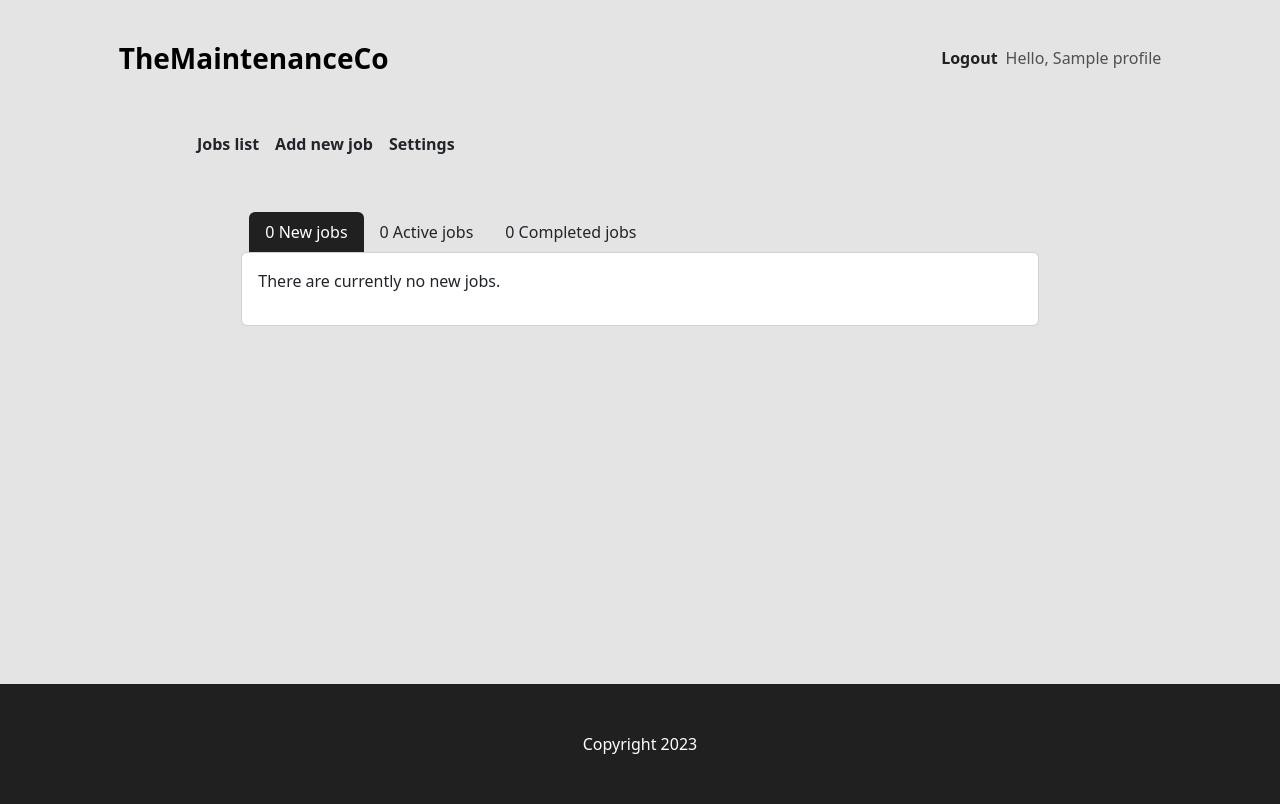
After one commit to andrebraga7/the-maintenance-co, a Django app: page /client/jobs-list in a window 1280 px wide. The commit adds this page. Run offline with Django 3.2, Linux system fonts and the light colour scheme; a user stored in the database is signed in; tables that the repository leaves empty hold one stand-in row (values such as "Sample post"); data that the repository does not hold is empty; some libraries are stand-ins or nearby versions.

Commit message:
Create the ClientJobsList view

```diff
--- a/client_dashboard/models.py
+++ b/client_dashboard/models.py
@@ -22,7 +22,7 @@ class Job(models.Model):
     title = models.CharField(max_length=50, blank=True)
     category = models.ForeignKey(Category, on_delete=models.CASCADE)
     equipment = models.ForeignKey(Equipment, on_delete=models.CASCADE)
-    client = models.ForeignKey(User, on_delete=models.CASCADE)
+    user = models.ForeignKey(User, on_delete=models.CASCADE)
     description = models.TextField(max_length=200)
     assignment = models.CharField(max_length=20, default='unassigned')
     created_on = models.DateTimeField(auto_now_add=True)
--- /dev/null
+++ b/client_dashboard/urls.py
@@ -0,0 +1,9 @@
+from django.urls import path
+from . import views
+
+
+urlpatterns = [
+    path(
+        'client/jobs-list',
+        views.ClientJobsList.as_view(), name='client_jobs_list'),
+]
--- a/client_dashboard/views.py
+++ b/client_dashboard/views.py
@@ -1,3 +1,21 @@
-from django.shortcuts import render
+from django.shortcuts import render, redirect, get_object_or_404
+from django.views import View
+from client_dashboard.models import Job
 
-# Create your views here.
+
+class ClientJobsList(View):
+
+    def get(self, request):
+        jobs = Job.objects.all().filter(user=request.user)
+        new_jobs = jobs.filter(status=0)
+        active_jobs = jobs.filter(status=1)
+        completed_jobs = jobs.filter(status=2)
+
+        return render(
+            request,
+            'client_dashboard/client_jobs_list.html',
+            {
+                'new_jobs': new_jobs,
+                'active_jobs': active_jobs,
+                'completed_jobs': completed_jobs,
+            })
--- a/home_page/views.py
+++ b/home_page/views.py
@@ -15,5 +15,7 @@ class Dashboard(View):
 
         if request.user.has_perm('manager_dashboard.manager'):
             return redirect('jobs_list')
+        elif request.user.has_perm('manager_dashboard.client'):
+            return redirect('client_jobs_list')
         else:
             return redirect('home')
--- /dev/null
+++ b/templates/client_dashboard/client_dashboard_base.html
@@ -0,0 +1,36 @@
+{% extends "../dashboard_base.html" %}
+
+{% block dashboard_content %}
+<!-- Manager dashboard menu -->
+<div class="container">
+    <div class="row">
+        <div class="col-md-6 offset-md-1 mt-4 mb-2">
+
+            <nav class="navbar navbar-expand-md">
+                <div class="container-fluid">
+                    <a id="dash_menu_2_toggle" class="navbar-toggler fw-semibold" data-bs-toggle="collapse" href="#dropdown_options"
+                        aria-controls="dropdown_options" aria-expanded="false" aria-label="Toggle navigation">Active <i class="fa-solid fa-chevron-down"></i></a>
+                    <div class="collapse navbar-collapse" id="dropdown_options">
+                        <ul class="navbar-nav">
+                            <li class="nav-item">
+                                <a href="{% url 'client_jobs_list' %}" class="nav-link">Jobs list</a>
+                            </li>
+                            <li class="nav-item">
+                                <a href="#" class="nav-link">Add new job</a>
+                            </li>
+                            <li class="nav-item">
+                                <a href="#" class="nav-link">Settings</a>
+                            </li>
+                        </ul>
+                    </div>
+                </div>
+            </nav>
+
+        </div>
+    </div>
+</div>
+    <!-- Client dashboard content goes here -->
+    {% block client_content %}
+    {% endblock %}
+
+{% endblock %}
--- /dev/null
+++ b/templates/client_dashboard/client_jobs_list.html
@@ -0,0 +1,153 @@
+{% extends "client_dashboard/client_dashboard_base.html" %}
+
+{% block client_content %}
+<div class="container-fluid">
+    <div class="row mt-2 p-4">
+        <div class="col-md-8 offset-md-2">
+            <!-- Tabs navigation -->
+            <ul class="nav nav-tabs ps-2" id="myTab" role="tablist">
+                <li class="nav-item" role="presentation">
+                    <button class="nav-link active" id="new-tab" data-bs-toggle="tab" data-bs-target="#new-tab-pane"
+                        type="button" role="tab" aria-controls="new-tab-pane" aria-selected="true">{{ new_jobs|length }} New jobs</button>
+                </li>
+                <li class="nav-item" role="presentation">
+                    <button class="nav-link" id="active-tab" data-bs-toggle="tab" data-bs-target="#active-tab-pane"
+                        type="button" role="tab" aria-controls="active-tab-pane" aria-selected="false">{{ active_jobs|length }} Active jobs</button>
+                </li>
+                <li class="nav-item" role="presentation">
+                    <button class="nav-link" id="completed-tab" data-bs-toggle="tab" data-bs-target="#completed-tab-pane"
+                        type="button" role="tab" aria-controls="completed-tab-pane" aria-selected="false">{{ completed_jobs|length }} Completed jobs</button>
+                </li>
+            </ul>
+            <!-- Tabs content -->
+            <div class="tab-content" id="myTabContent">
+                <!-- New jobs accordion -->
+                <div class="tab-pane fade show active" id="new-tab-pane" role="tabpanel" aria-labelledby="new-tab"
+                    tabindex="0">
+                    <div class="accordion" id="dash_accordion">
+                        {% for job in new_jobs %}
+                        <div class="accordion-item">
+                            <h2 class="accordion-header">
+                                <button class="accordion-button" type="button" data-bs-toggle="collapse"
+                                    data-bs-target="#{{ forloop.counter }}" aria-expanded="true"
+                                    aria-controls="collapseOne">
+                                    <span>{{ job.id }} - {{ job.title }}</span>
+                                </button>
+                            </h2>
+                            <div id="{{ forloop.counter }}" class="accordion-collapse collapse"
+                                aria-labelledby="headingOne" data-bs-parent="#dash_accordion">
+                                <div class="accordion-body">
+                                    <p>
+                                        <strong>Description:</strong><br>
+                                        {{ job.description }}
+                                    </p>
+                                    <p>
+                                        <strong>Created on:</strong> {{ job.created_on }}<br>
+                                        <strong>Last updated on:</strong> {{ job.updated_on }}
+                                    </p>
+                                    <p>
+                                        <strong>Assigned to:</strong> {{ job.assignment }}
+                                    </p>
+                                    <p>
+                                        <strong>Feedback given:</strong><br>
+                                        {{ job.feedback }}
+                                    </p>
+                                </div>
+                            </div>
+                        </div>
+                        {% empty %}
+                        <div class="card card-body">
+                            <p>There are currently no new jobs.</p>
+                        </div>
+                        {% endfor %}
+                    </div>
+                </div>
+
+                <!-- Active jobs accordion -->
+                <div class="tab-pane fade" id="active-tab-pane" role="tabpanel" aria-labelledby="active-tab"
+                    tabindex="0">
+                    <div class="accordion" id="dash_accordion2">
+                        {% for job in active_jobs %}
+                        <div class="accordion-item">
+                            <h2 class="accordion-header">
+                                <button class="accordion-button" type="button" data-bs-toggle="collapse"
+                                    data-bs-target="#{{ forloop.counter }}" aria-expanded="true"
+                                    aria-controls="collapseOne">
+                                    <span>{{ job.id }} - {{ job.title }}</span>
+                                </button>
+                            </h2>
+                            <div id="{{ forloop.counter }}" class="accordion-collapse collapse"
+                                aria-labelledby="headingOne" data-bs-parent="#dash_accordion2">
+                                <div class="accordion-body">
+                                    <p>
+                                        <strong>Description:</strong><br>
+                                        {{ job.description }}
+                                    </p>
+                                    <p>
+                                        <strong>Created on:</strong> {{ job.created_on }}<br>
+                                        <strong>Last updated on:</strong> {{ job.updated_on }}
+                                    </p>
+                                    <p>
+                                        <strong>Assigned to:</strong> {{ job.assignment }}
+                                    </p>
+                                    <p>
+                                        <strong>Feedback given:</strong><br>
+                                        {{ job.feedback }}
+                                    </p>
+                                </div>
+                            </div>
+                        </div>
+                        {% empty %}
+                        <div class="card card-body">
+                            <p>There are currently no active jobs.</p>
+                        </div>
+                        {% endfor %}
+                    </div>
+                </div>
+
+                <!-- Completed jobs accordion -->
+                <div class="tab-pane fade" id="completed-tab-pane" role="tabpanel" aria-labelledby="completed-tab"
+                    tabindex="0">
+                    <div class="accordion" id="dash_accordion3">
+                        {% for job in completed_jobs %}
+                        <div class="accordion-item">
+                            <h2 class="accordion-header">
+                                <button class="accordion-button" type="button" data-bs-toggle="collapse"
+                                    data-bs-target="#{{ forloop.counter }}" aria-expanded="true"
+                                    aria-controls="collapseOne">
+                                    <span>{{ job.id }} - {{ job.title }}</span>
+                                </button>
+                            </h2>
+                            <div id="{{ forloop.counter }}" class="accordion-collapse collapse"
+                                aria-labelledby="headingOne" data-bs-parent="#dash_accordion3">
+                                <div class="accordion-body">
+                                    <p>
+                                        <strong>Description:</strong><br>
+                                        {{ job.description }}
+                                    </p>
+                                    <p>
+                                        <strong>Created on:</strong> {{ job.created_on }}<br>
+                                        <strong>Last updated on:</strong> {{ job.updated_on }}
+                                    </p>
+                                    <p>
+                                        <strong>Assigned to:</strong> {{ job.assignment }}
+                                    </p>
+                                    <p>
+                                        <strong>Feedback given:</strong><br>
+                                        {{ job.feedback }}
+                                    </p>
+                                </div>
+                            </div>
+                        </div>
+                        {% empty %}
+                        <div class="card card-body">
+                            <p>There are currently no completed jobs.</p>
+                        </div>
+                        {% endfor %}
+                    </div>
+                </div>
+            </div>
+        </div>
+    </div>
+</div>
+{% endblock %}
--- a/templates/dashboard_base.html
+++ b/templates/dashboard_base.html
@@ -17,7 +17,7 @@
                 </li>
             </ul>
             <span class="navbar-text">
-                Hello, {{ user }}
+                Hello, {{ user.profile.name }}
             </span>
             {% else %}
                 <li class="nav-item">
--- a/the_maintenance_co/urls.py
+++ b/the_maintenance_co/urls.py
@@ -5,5 +5,6 @@ urlpatterns = [
     path('admin/', admin.site.urls),
     path('accounts/', include('allauth.urls')),
     path('', include('home_page.urls'), name='home_page_urls'),
-    path('', include('manager_dashboard.urls'), name="manager_dashboard_urls")
+    path('', include('manager_dashboard.urls'), name='manager_dashboard_urls'),
+    path('', include('client_dashboard.urls'), name='client_dashboard_urls'),
 ]
```
Also changed, not shown: client_dashboard/migrations/0002_rename_client_job_user.py (added).
